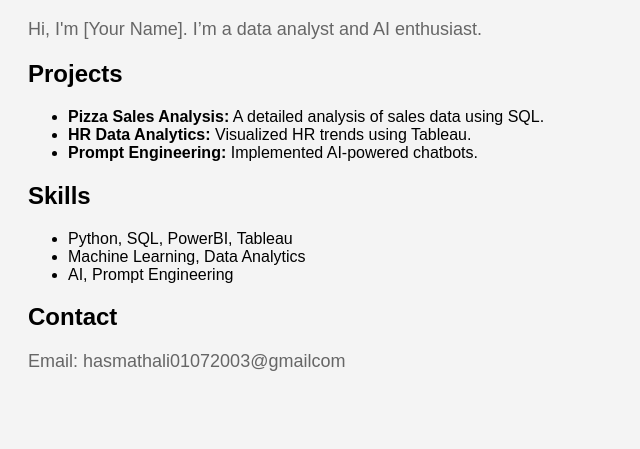
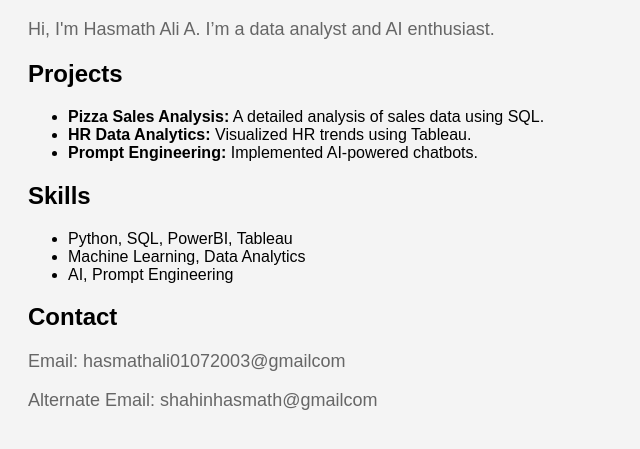
Before and after one commit to Hasmath-A/my-portfolio, a plain HTML site: page index.html in a window 1280 px wide. Shown: the part 89-538 px from the top of the page, without its empty margins (0-640 px from the left). Drawn offline with Linux system fonts and the light colour scheme.

Commit message:
Update index.html

```diff
--- a/index.html
+++ b/index.html
@@ -12,7 +12,7 @@
 </head>
 <body>
     <h1>Welcome to My Portfolio</h1>
-    <p>Hi, I'm [Your Name]. I’m a data analyst and AI enthusiast.</p>
+    <p>Hi, I'm Hasmath Ali A. I’m a data analyst and AI enthusiast.</p>
 
     <h2>Projects</h2>
     <ul>
@@ -30,6 +30,7 @@
 
     <h2>Contact</h2>
     <p>Email: hasmathali01072003@gmailcom</p>
+    <p>Alternate Email: shahinhasmath@gmailcom</p>
 </body>
 
 </html>
```
